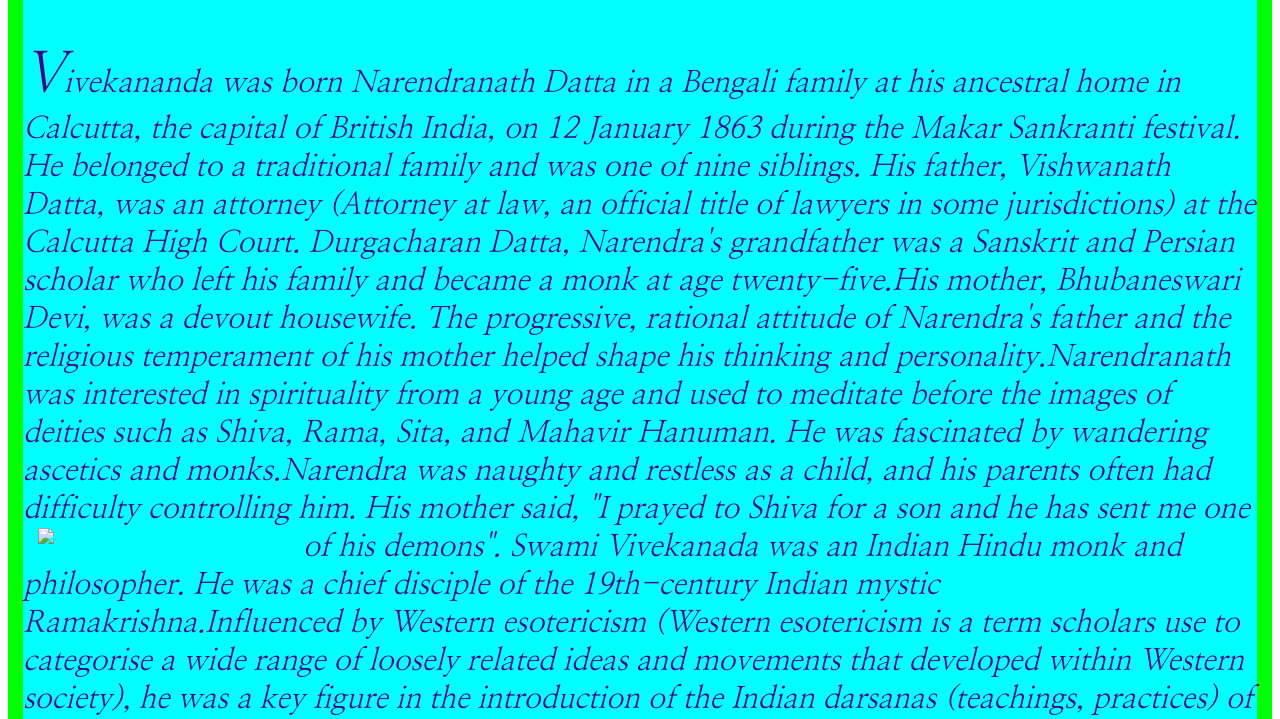
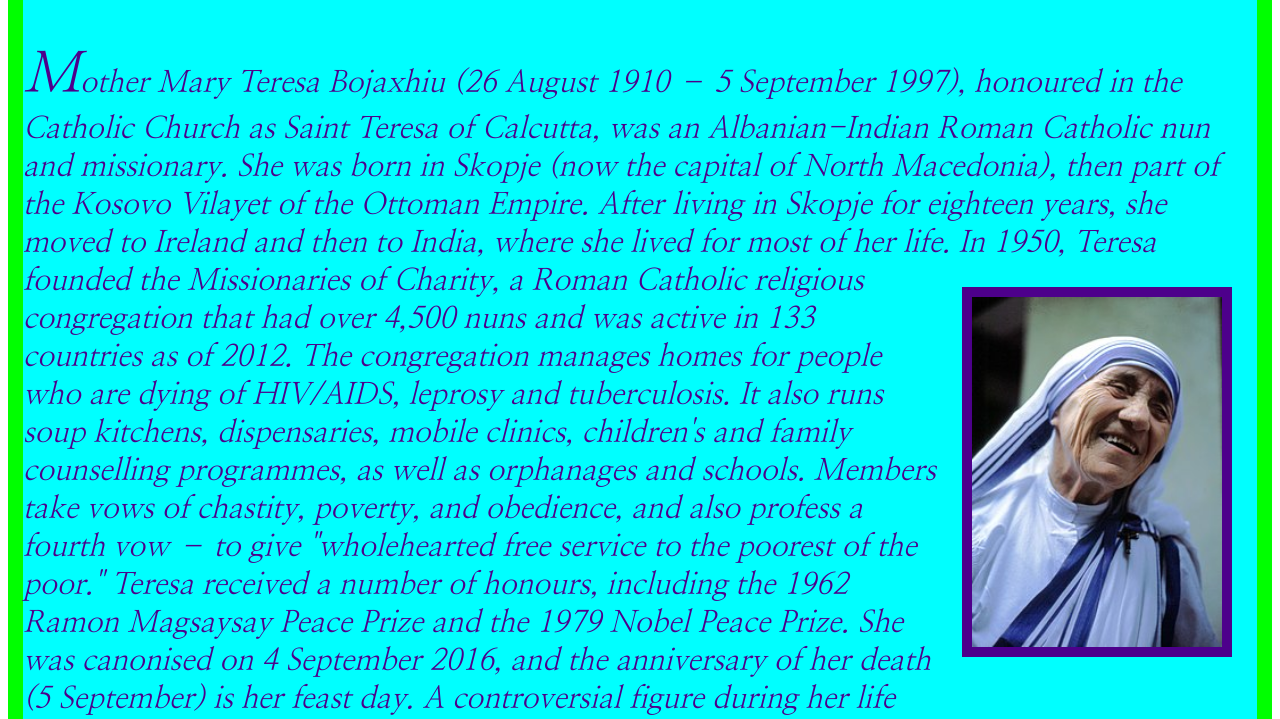
Before and after one commit to shubhamgituser2/infoabouteverything.com, a plain HTML site: page index.html in a window 1280 px wide. Shown: the part 641-1360 px from the top of the page. Drawn offline with nearby package versions, Linux system fonts and the light colour scheme; a web font is replaced by a local one.

Commit message:
Update index.html

```diff
--- a/index.html
+++ b/index.html
@@ -17,8 +17,10 @@
         <div class="upper">
             <div id="head">
                 <h1 align="center">
+                    <a href="https://shubhamgituser2.github.io/infoabouteverything.com/">
                     Get Info
                     <img src="Welcome to get info.gif" alt="Get Info" width="250" align="left">
+                    </a>
                 </h1>
             </div>
             <div id="habtc">
@@ -32,13 +34,15 @@
     </header>
     <main>
         <div class="headc">
-         <span id ="todayfont"><h2 align="center">Today's article</h2></span>
+            <span id="todayfont">
+                <h2 align="center">Today's article</h2>
+            </span>
             <span id="todayarticle">
-     <span id="army">V</span>ivekananda was born Narendranath Datta in a Bengali family at his ancestral home in Calcutta, the capital of British India, on 12 January 1863 during the Makar Sankranti festival. He belonged to a traditional family and was one of nine siblings. His father, Vishwanath Datta, was an attorney (Attorney at law, an official title of lawyers in some jurisdictions) at the Calcutta High Court. Durgacharan Datta, Narendra's grandfather was a Sanskrit and Persian scholar who left his family and became a monk at age twenty-five.His mother, Bhubaneswari Devi, was a devout housewife. The progressive, rational attitude of Narendra's father and the religious temperament of his mother helped shape his thinking and personality.Narendranath was interested in spirituality from a young age and used to meditate before the images of deities such as Shiva, Rama, Sita, and Mahavir Hanuman. He was fascinated by wandering ascetics and monks.Narendra was naughty and restless as a child, and his parents often had difficulty controlling him. His mother said, "I prayed to Shiva for a son and he has sent me one of his demons".
-     <img src="Swami Vivekanada.png" width="250" align="left" hspace="15">
-     Swami Vivekanada was an Indian Hindu monk and philosopher. He was a chief disciple of the 19th-century Indian mystic Ramakrishna.Influenced by Western esotericism (Western esotericism is a term scholars use to categorise a wide range of loosely related ideas and movements that developed within Western society), he was a key figure in the introduction of the Indian darsanas (teachings, practices) of Vedanta and Yoga to the Western world, and is credited with raising interfaith awareness, bringing Hinduism to the status of a major world religion during the late 19th century. Vivekananda founded the Ramakrishna Math and the Ramakrishna Mission. He is perhaps best known for his speech which began with the words "Sisters and brothers of America ...," in which he introduced Hinduism at the Parliament of the World's Religions in Chicago in 1893.
-     <img src="Ramakrishna.jpg" height="300" align="right" hspace="15">
-     He was influenced by his guru, Ramakrishna, from whom he learnt that all living beings were an embodiment of the divine self; therefore, service to God could be rendered by service to humankind. After Ramakrishna's death, Vivekananda toured the Indian subcontinent extensively and acquired first-hand knowledge of the conditions prevailing in British India. He later travelled to the United States, representing India at the 1893 Parliament of the World's Religions. Vivekananda conducted hundreds of public and private lectures and classes, disseminating tenets of Hindu philosophy in the United States, England and Europe. In India, Vivekananda is regarded as a patriotic saint, and his birthday is celebrated as National Youth Day.
+                <span id="army">M</span>other Mary Teresa Bojaxhiu (26 August 1910 – 5 September 1997), honoured in the Catholic Church as Saint Teresa of Calcutta, was an Albanian-Indian Roman Catholic nun and missionary. She was born in Skopje (now the capital of North Macedonia), then part of the Kosovo Vilayet of the Ottoman Empire. After living in Skopje for eighteen years, she moved to Ireland and then to India, where she lived for most of her life.
+                <img src="Mutter_Teresa_von_Kalkutta.jpg" hspace="25" vspace="25" height="350" align="right" border="10">
+
+                In 1950, Teresa founded the Missionaries of Charity, a Roman Catholic religious congregation that had over 4,500 nuns and was active in 133 countries as of 2012. The congregation manages homes for people who are dying of HIV/AIDS, leprosy and tuberculosis. It also runs soup kitchens, dispensaries, mobile clinics, children's and family counselling programmes, as well as orphanages and schools. Members take vows of chastity, poverty, and obedience, and also profess a fourth vow – to give "wholehearted free service to the poorest of the poor."
+                Teresa received a number of honours, including the 1962 Ramon Magsaysay Peace Prize and the 1979 Nobel Peace Prize. She was canonised on 4 September 2016, and the anniversary of her death (5 September) is her feast day. A controversial figure during her life and after her death, Teresa was admired by many for her charitable work. She was praised and criticized on various counts, such as for her views on abortion and contraception, and was criticized for poor conditions in her houses for the dying. Her authorized biography was written by Navin Chawla and published in 1992, and she has been the subject of films and other books. On 6 September 2017, Teresa and St. Francis Xavier were named co-patrons of the Roman Catholic Archdiocese of Calcutta.
             </span>
         </div>
     </main>
```
Lines whose indentation alone changed are shown as unchanged.
